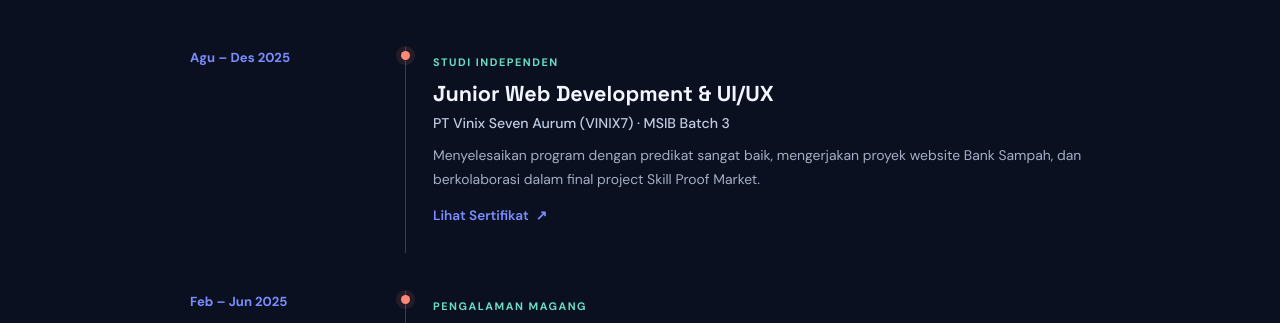
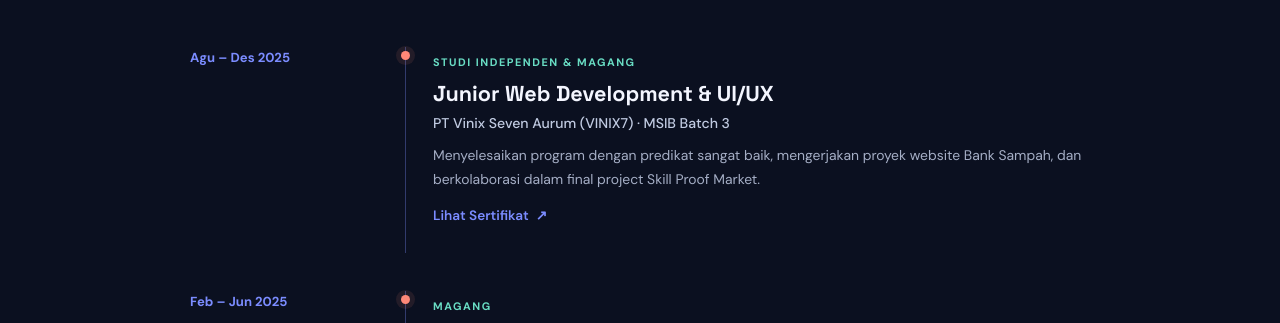
Before and after one commit to HusnaRizkyah/portofolio-husna, a plain HTML site: page index.html in a window 1280 px wide. Shown: the part 4630-4953 px from the top of the page. Drawn offline with Linux system fonts and the light colour scheme.

Commit message:
Update index.html

```diff
--- a/index.html
+++ b/index.html
@@ -395,7 +395,7 @@
         <div class="timeline">
           <article class="timeline-item reveal">
             <div class="timeline-date">Agu – Des 2025</div>
-            <div class="timeline-body"><span class="timeline-type">STUDI INDEPENDEN</span>
+            <div class="timeline-body"><span class="timeline-type">STUDI INDEPENDEN &amp; MAGANG</span>
               <h3>Junior Web Development &amp; UI/UX</h3>
               <h4>PT Vinix Seven Aurum (VINIX7) · MSIB Batch 3</h4>
               <p>Menyelesaikan program dengan predikat sangat baik, mengerjakan proyek website Bank Sampah, dan
@@ -410,7 +410,7 @@
           </article>
           <article class="timeline-item reveal">
             <div class="timeline-date">Feb – Jun 2025</div>
-            <div class="timeline-body"><span class="timeline-type">PENGALAMAN MAGANG</span>
+            <div class="timeline-body"><span class="timeline-type">MAGANG</span>
               <h3>Subbagian Humas &amp; TU</h3>
               <h4>BPK Perwakilan Provinsi Sumatera Selatan</h4>
               <p>Membuat sekitar lima desain grafis per hari, menyusun buku memori 80 halaman, mengolah lebih dari 30
```
